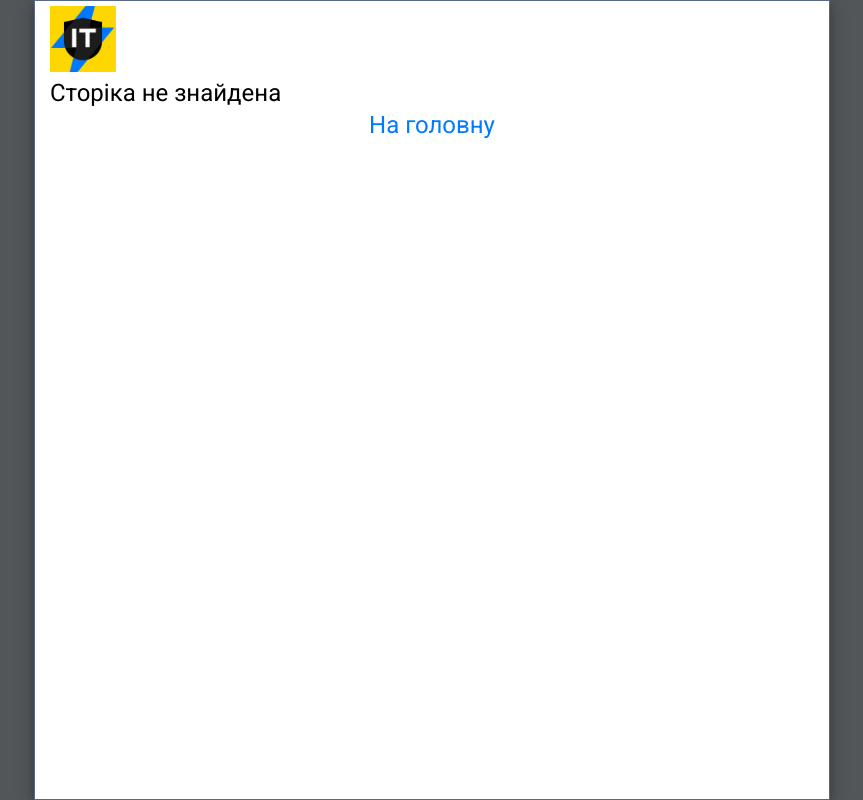
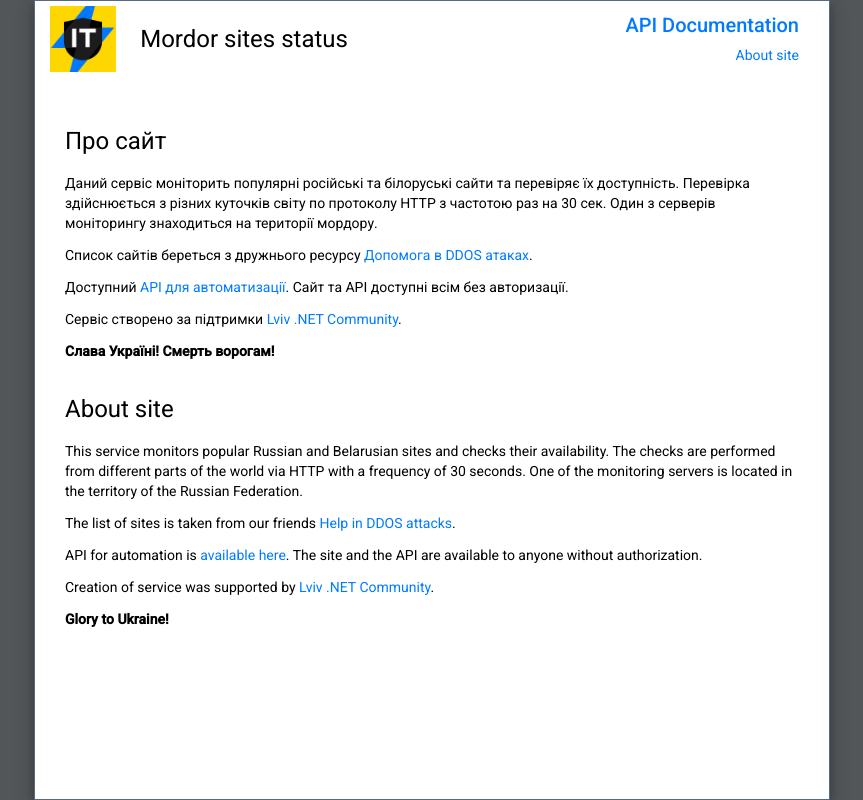
Before and after one commit to olesmartyniuk/russian-sites-status-ui, an Angular app: page /about in a window 1280 px wide. Shown: the whole page, without its empty margins (208-1071 px from the left). Built offline with nearby package versions, Linux system fonts and the light colour scheme.

Commit message:
Added about page

```diff
--- a/src/app/app.component.html
+++ b/src/app/app.component.html
@@ -2,10 +2,27 @@
 
   <!-- Header -->
   <div class="row justify-content-between align-items-center header">
-    <div class="col-4">
+    <div class="col-1">
       <a routerLink="/sites" class="navbar-brand">
         <img class="logo" src="/assets/img/logo-main.jpg">
       </a>
+    </div>
+    <div class="col-7 text-left d-flex align-items-center">
+      <div class="pl-4 pt-3 m-0">
+        <h1>Mordor sites status</h1>
+      </div>
+    </div>
+    <div class="col-4 text-right d-flex align-items-center">
+      <div class="container">
+        <div class="h5">
+          <a href="https://russian-sites-status-api.herokuapp.com/swagger/index.html" target="_blank">
+            API Documentation
+          </a>
+        </div>
+        <div>
+          <a routerLink="/about">About site</a>
+        </div>
+      </div>
     </div>
   </div>
 
--- a/src/app/app.module.ts
+++ b/src/app/app.module.ts
@@ -19,6 +19,7 @@ import { MatTooltipModule } from '@angular/material/tooltip';
 import { MatSortModule } from '@angular/material/sort';
 
 import { SiteDetailsComponent } from './pages/site-details/site-details.component';
+import { AboutComponent } from './pages/about/about.component';
 
 export function appInit(appInitService: AppInitService) {
   return () => appInitService.Init();
@@ -28,6 +29,7 @@ const appRoutes: Routes = [
   { path: '', redirectTo: 'sites', pathMatch: 'full' },
   { path: 'sites', component: SitesListComponent },
   { path: 'site/:siteId', component: SiteDetailsComponent },
+  { path: 'about', component: AboutComponent },
   { path: '**', component: NotFoundComponent }
 ];
 
--- /dev/null
+++ b/src/app/pages/about/about.component.html
@@ -0,0 +1,36 @@
+<div class="container pt-5">
+    <h1> Про сайт </h1>
+    <p>
+        Даний сервіс моніторить популярні російські та білоруські сайти та перевіряє їх доступність. Перевірка
+        здійснюється з різних куточків світу по протоколу HTTP з частотою раз на 30 сек. Один з серверів моніторингу
+        знаходиться на території мордору.
+    </p>
+
+    <p>Список сайтів береться з дружнього ресурсу <a target="_blank" href="https://incourse.trade/sites.php">Допомога в
+            DDOS атаках</a>.</p>
+
+    <p>Доступний <a target="_blank" href="https://russian-sites-status-api.herokuapp.com/swagger/index.html">API для
+            автоматизації</a>. Сайт та API доступні всім без авторизації.</p>
+
+    <p>Сервіс створено за підтримки <a target="_blank" href="https://lviv.dotnet.city/">Lviv .NET Community</a>.</p>
+
+    <p><b>Слава Україні! Смерть ворогам!</b></p>
+
+    <br>
+    <h1> About site </h1>
+    <p>
+        This service monitors popular Russian and Belarusian sites and checks their availability. The checks are
+        performed from different parts of the world via HTTP with a frequency of 30 seconds. One of the monitoring
+        servers is located in the territory of the Russian Federation.
+    </p>
+
+    <p>The list of sites is taken from our friends <a target="_blank" href="https://incourse.trade/sites.php">Help in DDOS attacks</a>.</p>
+
+    <p>API for automation is <a target="_blank"
+            href="https://russian-sites-status-api.herokuapp.com/swagger/index.html">available here</a>. The site and
+        the API are available to anyone without authorization.</p>
+
+    <p>Creation of service was supported by <a target="_blank" href="https://lviv.dotnet.city/">Lviv .NET Community</a>.</p>
+
+    <p><b>Glory to Ukraine!</b></p>
+</div>
--- /dev/null
+++ b/src/app/pages/about/about.component.ts
@@ -0,0 +1,18 @@
+import { Component, OnDestroy, OnInit } from '@angular/core';
+import { Router } from '@angular/router';
+
+@Component({
+  selector: 'rss-about',
+  templateUrl: './about.component.html',
+  styleUrls: ['./about.component.css']
+})
+export class AboutComponent implements OnInit, OnDestroy {
+
+  constructor(private router: Router,) { }
+
+  async ngOnInit() {
+  }
+
+  ngOnDestroy() {
+  }
+}
```
Also changed, not shown: src/app/pages/about/about.component.css (added).
